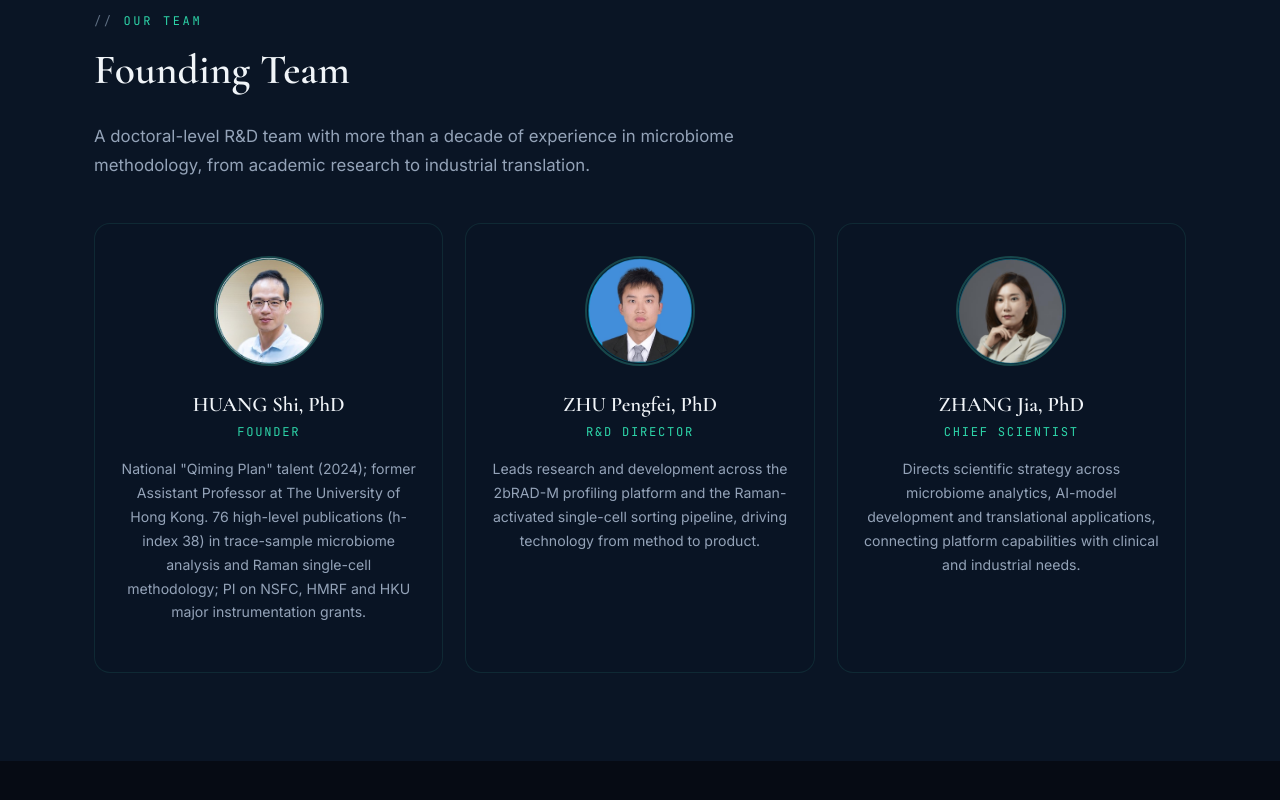
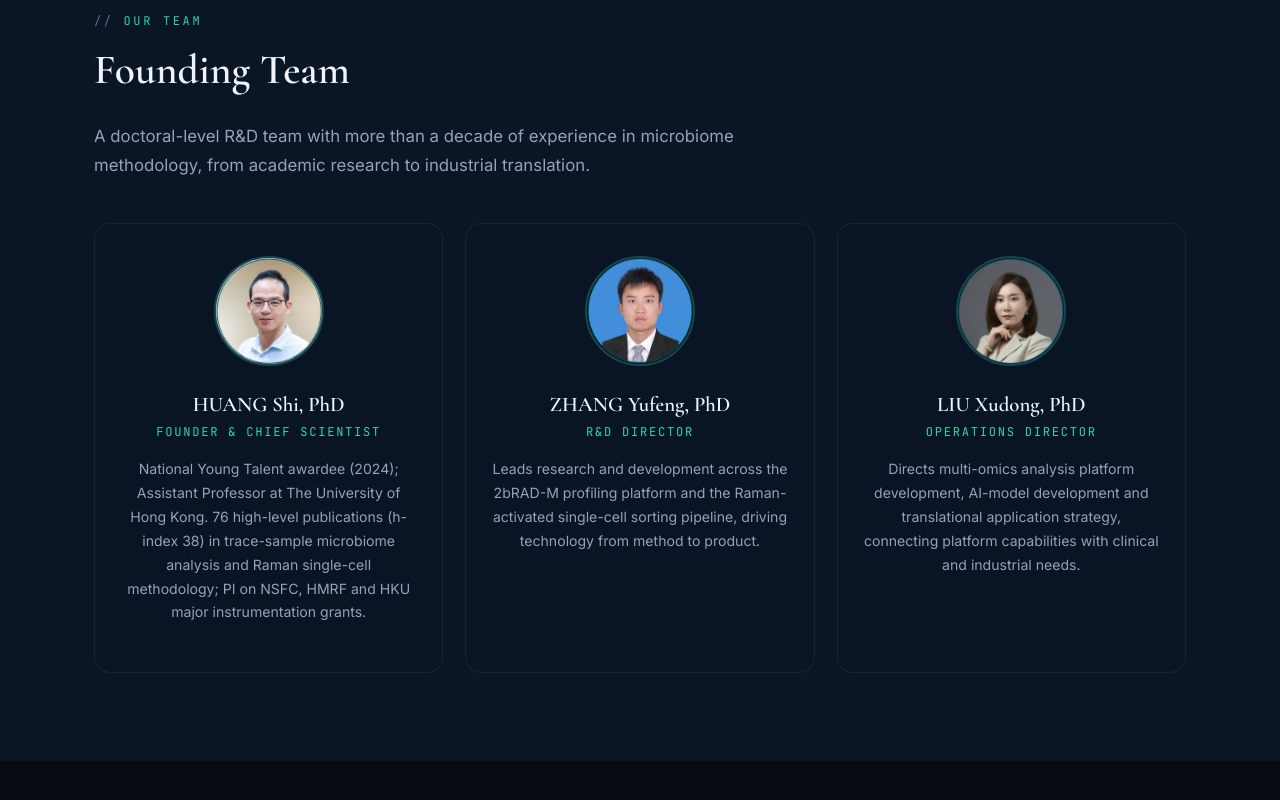
Before and after one commit to ProbioMine/ProbioMine.github.io, a website built with Vite: page about.html in a window 1280 px wide. Shown: the part 1672-2472 px from the top of the page. Built offline with nearby package versions, Linux system fonts and the light colour scheme.

Commit message:
content: update team info and talent-program wording (EN)

```diff
--- a/about.html
+++ b/about.html
@@ -58,14 +58,14 @@
         </p>
         <p>
           Founded in 2026 and based in the Pan'an Precision Medicine Industrial Park in
-          Jinhua, Zhejiang, the company was established under the national "Qiming Plan"
-          talent program. With a standardized laboratory base of over 700 m², we provide
+          Jinhua, Zhejiang, the company was established under a national young-talent
+          recruitment program. With a standardized laboratory base of over 700 m², we provide
           high-precision microbiome analysis for difficult clinical samples and mine
           functional strains for the next generation of probiotic products.
         </p>
       </div>
       <div class="feature-visual">
-        <div class="metric-line"><span class="metric-num">2026</span><span class="metric-desc">Founded in Jinhua, Zhejiang under the national Qiming Plan</span></div>
+        <div class="metric-line"><span class="metric-num">2026</span><span class="metric-desc">Founded in Jinhua, Zhejiang under a national young-talent program</span></div>
         <div class="metric-line"><span class="metric-num">700+ m²</span><span class="metric-desc">Standardized laboratory facility in the Pan'an Precision Medicine Industrial Park</span></div>
         <div class="metric-line"><span class="metric-num">20+</span><span class="metric-desc">Institutional collaborations, producing 30+ high-level publications</span></div>
         <div class="metric-line"><span class="metric-num">Full chain</span><span class="metric-desc">Detection → analysis → mining → validation, in one closed loop</span></div>
@@ -106,17 +106,17 @@
       <div class="team-card">
         <img src="assets/img/team-huang.jpg" alt="HUANG Shi">
         <h3>HUANG Shi, PhD</h3>
-        <div class="team-role">Founder</div>
+        <div class="team-role">Founder &amp; Chief Scientist</div>
         <p class="team-bio">
-          National "Qiming Plan" talent (2024); former Assistant Professor at The University
+          National Young Talent awardee (2024); Assistant Professor at The University
           of Hong Kong. 76 high-level publications (h-index 38) in trace-sample microbiome
           analysis and Raman single-cell methodology; PI on NSFC, HMRF and HKU major
           instrumentation grants.
         </p>
       </div>
       <div class="team-card">
-        <img src="assets/img/team-zhu.png" alt="ZHU Pengfei">
-        <h3>ZHU Pengfei, PhD</h3>
+        <img src="assets/img/team-zhu.png" alt="ZHANG Yufeng">
+        <h3>ZHANG Yufeng, PhD</h3>
         <div class="team-role">R&amp;D Director</div>
         <p class="team-bio">
           Leads research and development across the 2bRAD-M profiling platform and the
@@ -125,13 +125,13 @@
         </p>
       </div>
       <div class="team-card">
-        <img src="assets/img/team-zhang.png" alt="ZHANG Jia">
-        <h3>ZHANG Jia, PhD</h3>
-        <div class="team-role">Chief Scientist</div>
+        <img src="assets/img/team-zhang.png" alt="LIU Xudong">
+        <h3>LIU Xudong, PhD</h3>
+        <div class="team-role">Operations Director</div>
         <p class="team-bio">
-          Directs scientific strategy across microbiome analytics, AI-model development
-          and translational applications, connecting platform capabilities with clinical
-          and industrial needs.
+          Directs multi-omics analysis platform development, AI-model development and
+          translational application strategy, connecting platform capabilities with
+          clinical and industrial needs.
         </p>
       </div>
     </div>
```
